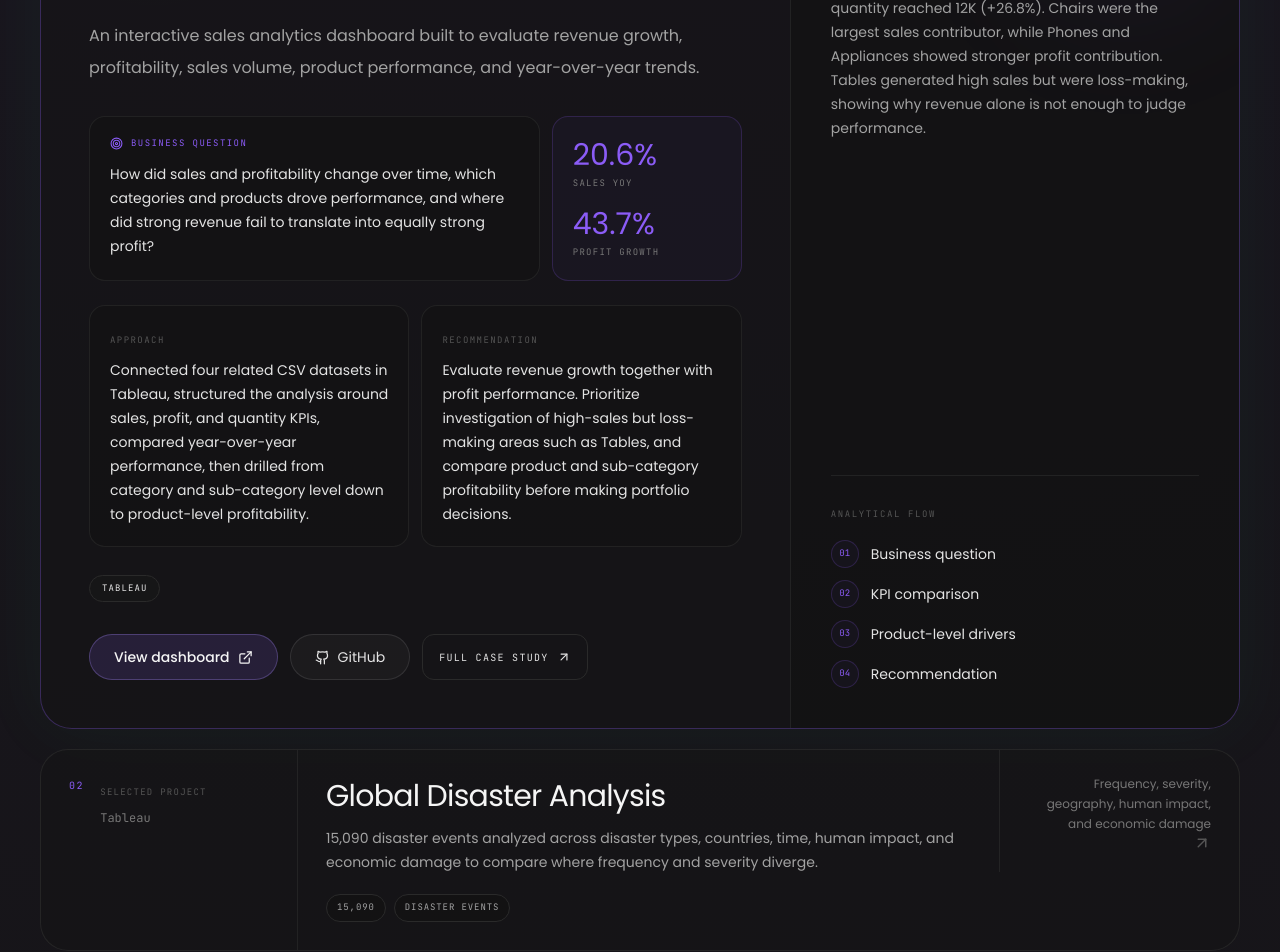
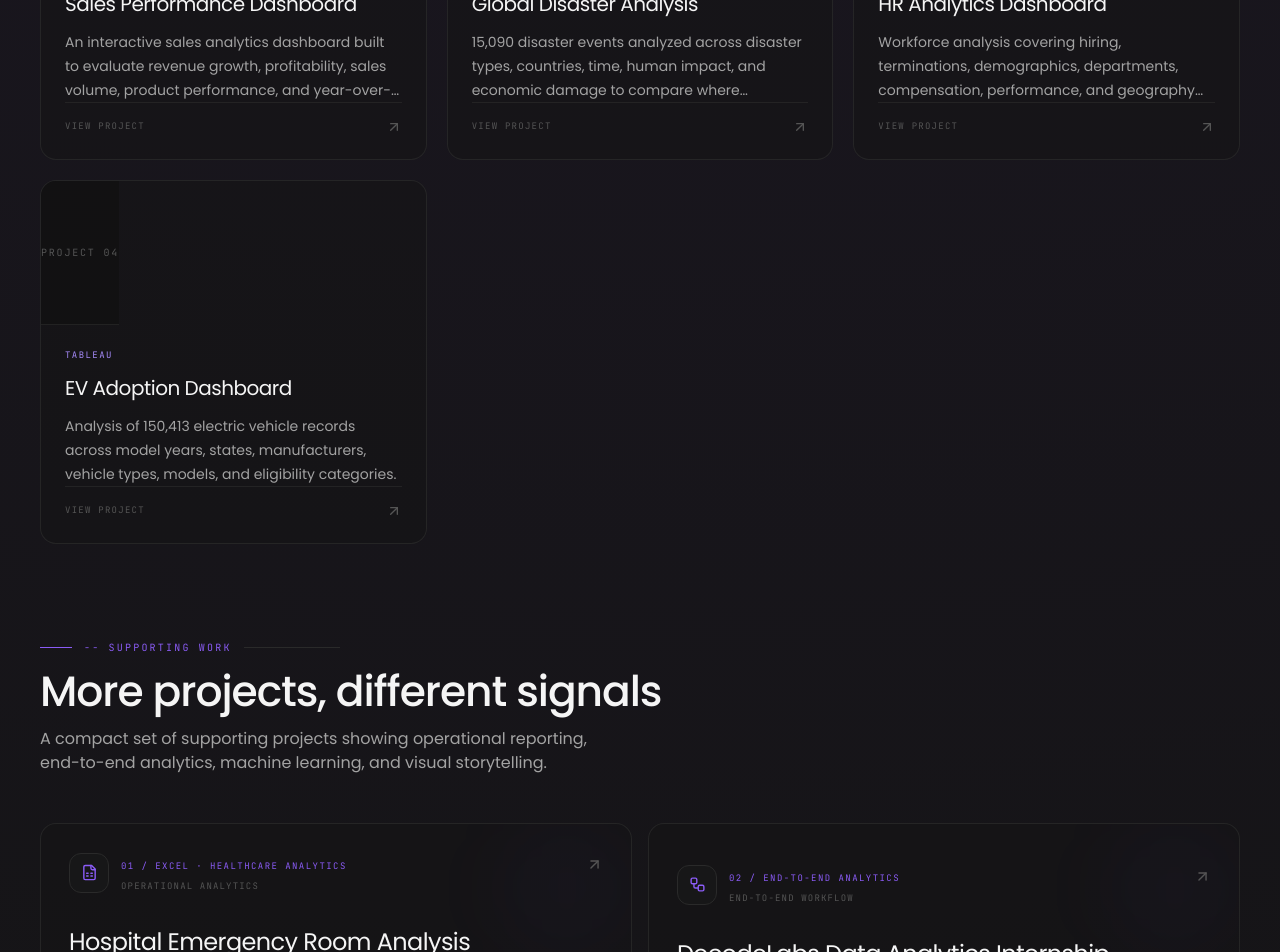
Before and after one commit to bhaskar-nb/portfolio, a Next.js app: page / in a window 1280 px wide. Shown: the part 2900-3852 px from the top of the page. Built offline with nearby package versions, Linux system fonts and the light colour scheme.

Commit message:
Create compact project card grid

```diff
--- a/components/Projects.tsx
+++ b/components/Projects.tsx
@@ -80,115 +80,8 @@ export default function Projects() {
           description="A recruiter-focused view of my analytics work: what I investigated, the scale of the data, and the result delivered through a dashboard or application."
         />
 
-        <div className="mt-14 space-y-5">
-          {projects.map((p, i) => {
-            const flagship = i === 0;
-            const evidence = featuredEvidence[p.id];
-
-            if (flagship) {
-              return (
-                <motion.article
-                  key={p.id}
-                  initial={{ opacity: 0, y: 28 }}
-                  whileInView={{ opacity: 1, y: 0 }}
-                  viewport={{ once: true, margin: "-80px" }}
-                  transition={{ duration: 0.6 }}
-                  className="group overflow-hidden rounded-[2rem] border border-gold/30 bg-base-800/55 shadow-[0_0_70px_rgba(34,197,94,0.06)]"
-                >
-                  <div className="grid lg:grid-cols-[1.25fr_0.75fr]">
-                    <div className="p-7 sm:p-10 lg:p-12">
-                      <div className="flex flex-wrap items-center gap-3">
-                        <span className="rounded-full border border-gold/25 bg-gold/8 px-3 py-1.5 font-mono text-[9px] uppercase tracking-[0.18em] text-gold">
-                          01 / flagship case study
-                        </span>
-                        <span className="font-mono text-[9px] uppercase tracking-[0.18em] text-ink-600">
-                          Business analytics
-                        </span>
-                      </div>
-
-                      <div className="mt-8 max-w-3xl">
-                        <h3 className="font-display text-4xl font-medium tracking-[-0.03em] text-ink-100 sm:text-5xl">
-                          {p.title}
-                        </h3>
-                        <p className="mt-5 max-w-2xl text-base leading-8 text-ink-400">
-                          {p.summary}
-                        </p>
-                      </div>
-
-                      <div className="mt-8 grid gap-3 sm:grid-cols-[1fr_auto]">
-                        <div className="rounded-2xl border border-base-500/70 bg-base-900/45 p-5">
-                          <div className="flex items-center gap-2 font-mono text-[9px] uppercase tracking-[0.16em] text-gold">
-                            <Target size={13} aria-hidden="true" /> Business question
-                          </div>
-                          <p className="mt-3 max-w-2xl text-sm leading-6 text-ink-300">{p.challenges}</p>
-                        </div>
-                        <div className="rounded-2xl border border-gold/20 bg-gold/[0.04] p-5 sm:min-w-[190px]">
-                          <span className="block font-display text-3xl text-gold">20.6%</span>
-                          <span className="mt-1 block font-mono text-[9px] uppercase tracking-[0.14em] text-ink-500">sales YoY</span>
-                          <span className="mt-4 block font-display text-3xl text-gold">43.7%</span>
-                          <span className="mt-1 block font-mono text-[9px] uppercase tracking-[0.14em] text-ink-500">profit growth</span>
-                        </div>
-                      </div>
-
-                      <div className="mt-6 grid gap-3 sm:grid-cols-2">
-                        <div className="rounded-2xl border border-base-500/70 bg-base-900/35 p-5">
-                          <span className="font-mono text-[9px] uppercase tracking-[0.16em] text-ink-600">Approach</span>
-                          <p className="mt-2 text-sm leading-6 text-ink-300">{p.approach}</p>
-                        </div>
-                        <div className="rounded-2xl border border-base-500/70 bg-base-900/35 p-5">
-                          <span className="font-mono text-[9px] uppercase tracking-[0.16em] text-ink-600">Recommendation</span>
-                          <p className="mt-2 text-sm leading-6 text-ink-300">{p.recommendation}</p>
-                        </div>
-                      </div>
-
-                      <div className="mt-7 flex flex-wrap items-center gap-2">
-                        {p.stack.map((s) => (
-                          <span key={s} className="rounded-full border border-base-500 bg-base-700/55 px-3 py-1.5 font-mono text-[9px] uppercase tracking-[0.12em] text-ink-300">
-                            {s}
-                          </span>
-                        ))}
-                      </div>
-
-                      <div className="mt-8 flex flex-wrap gap-3">
-                        <a href={p.demo} target="_blank" rel="noreferrer" className="btn-primary inline-flex">
-                          View dashboard <ExternalLink size={15} />
-                        </a>
-                        <a href={p.github} target="_blank" rel="noreferrer" className="btn-secondary inline-flex">
-                          <Github size={15} /> GitHub
-                        </a>
-                        <button type="button" onClick={() => setActive(p)} className="inline-flex min-h-11 items-center gap-2 rounded-xl border border-base-500 px-4 font-mono text-[10px] uppercase tracking-[0.13em] text-ink-300 transition-colors hover:border-gold/40 hover:text-ink-100">
-                          Full case study <ArrowUpRight size={14} />
-                        </button>
-                      </div>
-                    </div>
-
-                    <div className="relative overflow-hidden border-t border-base-500/70 bg-base-900/45 p-7 lg:border-l lg:border-t-0 lg:p-10">
-                      <div className="absolute right-0 top-0 h-56 w-56 rounded-full bg-gold/5 blur-3xl" />
-                      <div className="relative flex h-full flex-col justify-between">
-                        <div>
-                          <span className="font-mono text-[9px] uppercase tracking-[0.18em] text-ink-600">Key evidence</span>
-                          <p className="mt-3 text-2xl font-medium leading-tight text-ink-100">Growth was visible in both revenue and profit.</p>
-                          <p className="mt-4 text-sm leading-6 text-ink-400">{p.evidence}</p>
-                        </div>
-                        <div className="mt-10 border-t border-base-500/70 pt-6">
-                          <span className="font-mono text-[9px] uppercase tracking-[0.18em] text-ink-600">Analytical flow</span>
-                          <div className="mt-4 space-y-3">
-                            {["Business question", "KPI comparison", "Product-level drivers", "Recommendation"].map((step, index) => (
-                              <div key={step} className="flex items-center gap-3">
-                                <span className="flex h-7 w-7 items-center justify-center rounded-full border border-gold/20 bg-gold/[0.04] font-mono text-[9px] text-gold">0{index + 1}</span>
-                                <span className="text-sm text-ink-300">{step}</span>
-                              </div>
-                            ))}
-                          </div>
-                        </div>
-                      </div>
-                    </div>
-                  </div>
-                </motion.article>
-              );
-            }
-
-            return (
+        <div className="mt-14 grid gap-5 sm:grid-cols-2 lg:grid-cols-3">
+          {projects.map((p, i) => (
             <motion.button
               key={p.id}
               type="button"
@@ -196,39 +89,41 @@ export default function Projects() {
               initial={{ opacity: 0, y: 24 }}
               whileInView={{ opacity: 1, y: 0 }}
               viewport={{ once: true, margin: "-70px" }}
-                transition={{ duration: 0.5, delay: (i - 1) * 0.05 }}
-                whileHover={{ y: -4 }}
-                className="group grid w-full overflow-hidden rounded-[1.75rem] border border-base-500/80 bg-base-800/45 text-left transition-colors duration-300 hover:border-gold/35 lg:grid-cols-[auto_1fr_auto]"
+              transition={{ duration: 0.7, delay: i * 0.08 }}
+              whileHover={{ y: -5 }}
+              className="group flex min-h-[300px] w-full flex-col overflow-hidden rounded-2xl border border-base-500/80 bg-base-800/45 text-left transition-all duration-300 hover:border-violet-400/40 hover:bg-base-700/55"
             >
-                <div className="flex items-start gap-4 p-6 sm:p-7 lg:w-64">
-                  <span className="font-mono text-[10px] uppercase tracking-[0.16em] text-gold">0{i + 1}</span>
-                  <div>
-                    <span className="font-mono text-[9px] uppercase tracking-[0.14em] text-ink-600">Selected project</span>
-                    <span className="mt-2 block font-mono text-xs text-ink-500">{p.stack.join(" · ")}</span>
+              <div className="relative flex h-36 items-center justify-center overflow-hidden border-b border-base-500/70 bg-base-900/70">
+                <div className="absolute inset-0 bg-[radial-gradient(circle_at_50%_30%,rgba(139,92,246,0.16),transparent_65%)] opacity-0 transition-opacity duration-500 group-hover:opacity-100" />
+                <span className="relative font-mono text-[10px] uppercase tracking-[0.18em] text-ink-600">
+                  Project 0{i + 1}
+                </span>
+              </div>
+
+              <div className="flex flex-1 flex-col p-5 sm:p-6">
+                <span className="font-mono text-[9px] uppercase tracking-[0.16em] text-violet-400">
+                  {p.stack.join(" · ")}
+                </span>
+                <h3 className="mt-3 font-display text-xl tracking-tight text-ink-100 transition-colors duration-300 group-hover:text-white">
+                  {p.title}
+                </h3>
+                <p className="mt-3 line-clamp-3 text-sm leading-6 text-ink-400">
+                  {p.summary}
+                </p>
+
+                <div className="mt-auto flex items-center justify-between border-t border-base-500/70 pt-4">
+                  <span className="font-mono text-[9px] uppercase tracking-[0.14em] text-ink-600">
+                    View project
+                  </span>
+                  <ArrowUpRight
+                    size={16}
+                    className="text-ink-600 transition-all duration-300 group-hover:-translate-y-1 group-hover:translate-x-1 group-hover:text-violet-400"
+                    aria-hidden="true"
+                  />
                 </div>
               </div>
-
-                <div className="border-t border-base-500/70 p-6 sm:p-7 lg:border-l lg:border-t-0">
-                  <h3 className="font-display text-2xl tracking-tight text-ink-100 sm:text-3xl">{p.title}</h3>
-                  <p className="mt-3 max-w-3xl text-sm leading-6 text-ink-400">{p.summary}</p>
-                  <div className="mt-5 flex flex-wrap gap-2">
-                    {[evidence?.scale, evidence?.label].filter(Boolean).map((item) => (
-                      <span key={item} className="rounded-full border border-base-500 bg-base-900/45 px-2.5 py-1.5 font-mono text-[9px] uppercase tracking-[0.1em] text-ink-400">
-                        {item}
-                      </span>
+            </motion.button>
           ))}
-                  </div>
-                </div>
-
-                <div className="flex items-center justify-between border-t border-base-500/70 px-6 py-5 sm:px-7 lg:w-60 lg:flex-col lg:items-end lg:justify-between lg:border-l lg:border-t-0">
-                  <div className="max-w-[190px] text-right text-xs leading-5 text-ink-500 lg:mt-1">
-                    {evidence?.focus}
-                  </div>
-                  <ArrowUpRight size={18} className="text-ink-600 transition-all duration-300 group-hover:-translate-y-1 group-hover:translate-x-1 group-hover:text-gold" aria-hidden="true" />
-                </div>
-              </motion.button>
-            );
-          })}
         </div>
 
         <div className="mt-24">
```
Lines whose indentation alone changed are shown as unchanged.
